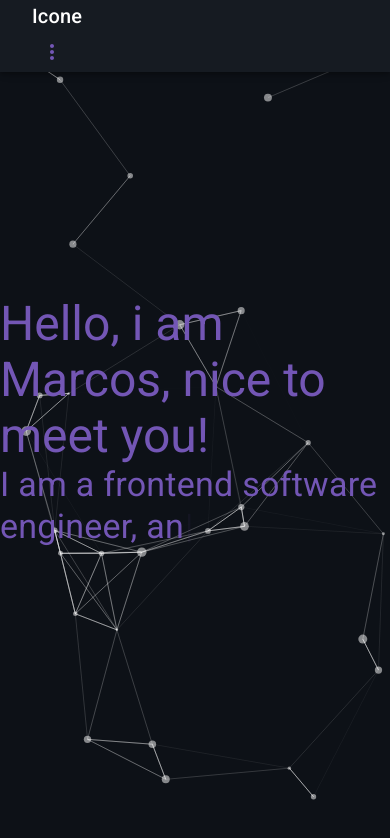
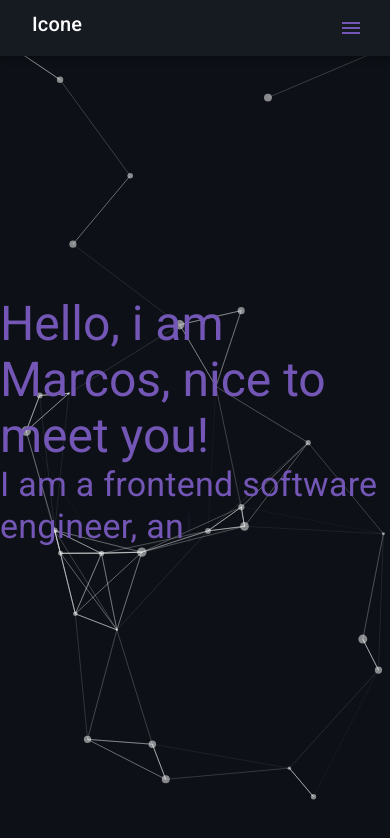
Before and after one commit to msc-santos/portfolio, a React (Create React App) app: page / in a window 390 px wide. Shown: the top 838 px of the page. Built offline with nearby package versions, Linux system fonts and the light colour scheme.

Commit message:
feat: inserted drawer to mobile devices

```diff
--- a/src/App.tsx
+++ b/src/App.tsx
@@ -8,6 +8,7 @@ import ParticlesComponent from "src/components/Particles";
 import About from "src/pages/About";
 import Home from "src/pages/home";
 import Skills from "src/pages/Skills";
+import DrawerComponent from "src/components/Drawer";
 
 function App() {
   const theme = useTheme()
@@ -24,6 +25,7 @@ function App() {
               <Container>
                 <About />
                 <Skills />
+                <DrawerComponent />
               </Container>
           </div>
         </Grid>
--- /dev/null
+++ b/src/components/Drawer/index.tsx
@@ -0,0 +1,35 @@
+
+import { useTheme } from '@mui/material';
+import Box from '@mui/material/Box';
+import Drawer from '@mui/material/Drawer';
+import List from '@mui/material/List';
+import ListItem from '@mui/material/ListItem';
+import ListItemButton from '@mui/material/ListItemButton';
+import ListItemText from '@mui/material/ListItemText';
+import { optionsMenu } from 'src/constant/options';
+import useMenu from 'src/hooks/useMenu';
+
+export default function DrawerComponent() {
+  const { open, handleClose } = useMenu()
+	const theme = useTheme()
+
+  return (
+    <Drawer
+			anchor='left'
+			open={open}
+			onClose={handleClose as (event: {}, reason: "backdropClick" | "escapeKeyDown") => {}}
+    >
+			<Box sx={{ width: 250, height: '100%', background: theme.palette.primary.light }}>
+				<List>
+					{optionsMenu.map((item, index) => (
+						<ListItem key={index} disablePadding>
+							<ListItemButton href={item.path}>
+								<ListItemText primary={item.label} sx={{ color: theme.palette.primary.contrastText }} />
+							</ListItemButton>
+						</ListItem>
+					))}
+				</List>
+			</Box>
+    </Drawer>
+  );
+}
--- a/src/components/Header/index.tsx
+++ b/src/components/Header/index.tsx
@@ -1,65 +1,36 @@
 import { useState } from 'react';
 import { AppBar, Button, Container, Grid, IconButton, Menu, MenuItem, Stack, Toolbar, Typography, useMediaQuery, useTheme } from '@mui/material';
 import { NavBar } from 'src/interfaces/NavBar';
-import { optionsMenu } from './options'
+import { optionsMenu } from 'src/constant/options'
 
-import MoreVertIcon from '@mui/icons-material/MoreVert';
+import MenuIcon from '@mui/icons-material/Menu';
+import MenuOpenIcon from '@mui/icons-material/MenuOpen';
+
+import useMenu from 'src/hooks/useMenu';
 
 export default function Header() {
+  const { open, handleOpen } = useMenu()
+
   const theme = useTheme()
   const isMobile = useMediaQuery(theme.breakpoints.down("md"))
-
-  const [anchorEl, setAnchorEl] = useState<null | HTMLElement>(null);
-
-  const ITEM_HEIGHT = 45;
-  const open = Boolean(anchorEl);
-  const style = {
-    style: {
-      maxHeight: ITEM_HEIGHT * 4.5,
-      width: '20ch',
-    },
-  }
-
-  const handleClick = (event: React.MouseEvent<HTMLElement>) => setAnchorEl(event.currentTarget);
-  const handleClose = () => setAnchorEl(null);
 
   return (
     <AppBar position="fixed">
       <Toolbar sx={{ background: theme.palette.primary.light }}>
         <Container>
           <Grid container>
-            <Grid item xs={12} sm={12} md={5} lg={5}>
+            <Grid item xs={11} sm={11} md={5} lg={5}>
               <Typography variant="h6">
                 Icone
               </Typography>
             </Grid>
-            <Grid item xs={12} sm={12} md={7} lg={7}>
+            <Grid item xs={1} sm={1} md={7} lg={7}>
               {!isMobile ? <Stack direction="row" spacing={2}>
                 {optionsMenu.map((item: NavBar) => <Button key={item.path} href={item.path} color='secondary'>{item.label}</Button>)}
               </Stack> : <Stack direction="row" spacing={2}>
-                <IconButton
-                  aria-label="more"
-                  id="long-button"
-                  aria-controls={open ? 'long-menu' : undefined}
-                  aria-expanded={open ? 'true' : undefined}
-                  aria-haspopup="true"
-                  onClick={handleClick}
-                  color='secondary'
-                >
-                  <MoreVertIcon />
-                </IconButton>
-                <Menu
-                  id="long-menu"
-                  MenuListProps={{
-                    'aria-labelledby': 'long-button',
-                  }}
-                  anchorEl={anchorEl}
-                  open={open}
-                  onClose={handleClose}
-                  PaperProps={style}
-                >
-                   {optionsMenu.map((item: NavBar) => <MenuItem key={item.path} href={item.path} color='secondary'>{item.label}</MenuItem>)}
-                </Menu>
+              <IconButton color="secondary" aria-label="upload picture" component="label" onClick={() => handleOpen()}>
+                {open ? <MenuOpenIcon /> : <MenuIcon />}
+              </IconButton>
               </Stack>}
             </Grid>
           </Grid>
--- /dev/null
+++ b/src/context/menuContext.tsx
@@ -0,0 +1,34 @@
+import { useState, createContext, useMemo } from "react";
+import { MenuContextProps } from 'src/interfaces/Menu'
+
+
+const MenuContext = createContext<MenuContextProps>({} as MenuContextProps);
+
+export function MenuProvider({ children }: { children: any }) {
+    const [open, setOpen] = useState(false)
+
+    const handleOpen = () => setOpen(true)
+    const handleClose = () => setOpen(false)
+
+    const contextValue = useMemo(() => {
+        return {
+            open,
+            setOpen,
+            handleOpen,
+            handleClose
+        };
+      }, [
+        open,
+        setOpen,
+        handleOpen,
+        handleClose
+      ]);
+
+    return (
+        <MenuContext.Provider value={contextValue}>
+            {children}
+        </MenuContext.Provider>
+    )
+}
+
+export default MenuContext
--- /dev/null
+++ b/src/hooks/useMenu.tsx
@@ -0,0 +1,6 @@
+import { useContext } from "react";
+import MenuContext from "src/context/menuContext";
+
+const useMenu = () => useContext(MenuContext)
+
+export default useMenu
--- a/src/index.tsx
+++ b/src/index.tsx
@@ -9,6 +9,7 @@ import '@fontsource/roboto/500.css';
 import '@fontsource/roboto/700.css';
 import { ThemeProvider } from '@mui/material';
 import { theme } from './styles/theme';
+import { MenuProvider } from 'src/context/menuContext'
 
 const root = ReactDOM.createRoot(
   document.getElementById('root') as HTMLElement
@@ -17,7 +18,9 @@ const root = ReactDOM.createRoot(
 root.render(
   <React.StrictMode>
     <ThemeProvider theme={theme}>
-      <App />
+      <MenuProvider>
+        <App />
+      </MenuProvider>
     </ThemeProvider>
   </React.StrictMode>
 );
--- /dev/null
+++ b/src/interfaces/Menu.ts
@@ -0,0 +1,6 @@
+export interface MenuContextProps {
+    open: boolean
+    setOpen: React.Dispatch<React.SetStateAction<boolean>>
+    handleOpen: Function
+    handleClose: Function
+}
```
Also changed, not shown: src/constant/options.tsx (renamed from src/components/Header/options.tsx).
